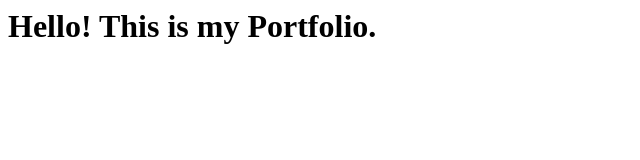
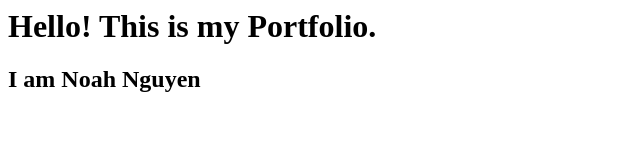
Before and after one commit to nnguyy/portfolio, a plain HTML site: page index.html in a window 1280 px wide. Shown: the whole page, without its empty margins (0-640 px from the left). Drawn offline with Linux system fonts and the light colour scheme.

Commit message:
testing second commit from cli

```diff
--- a/index.html
+++ b/index.html
@@ -1 +1,2 @@
 <h1>Hello! This is my Portfolio.</h1>
+<h2>I am Noah Nguyen</h2>
```
